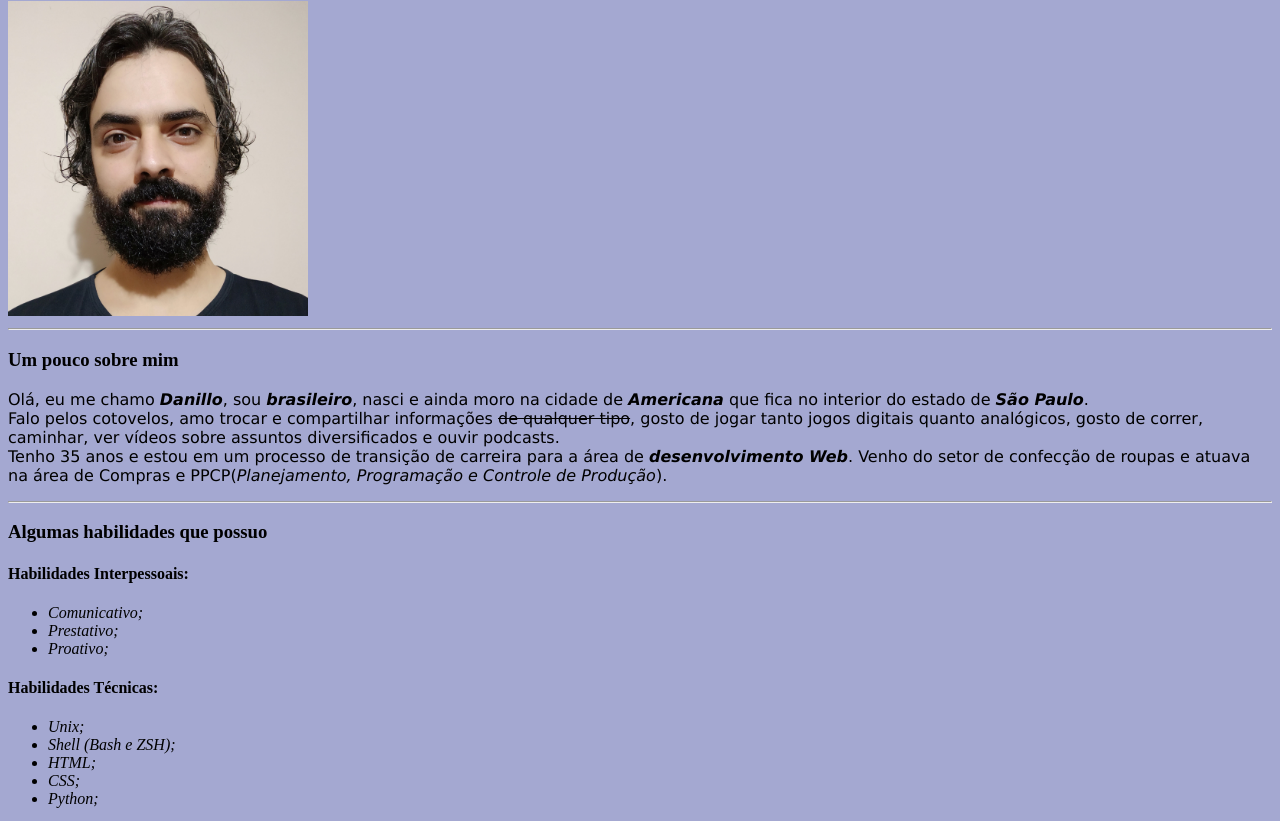
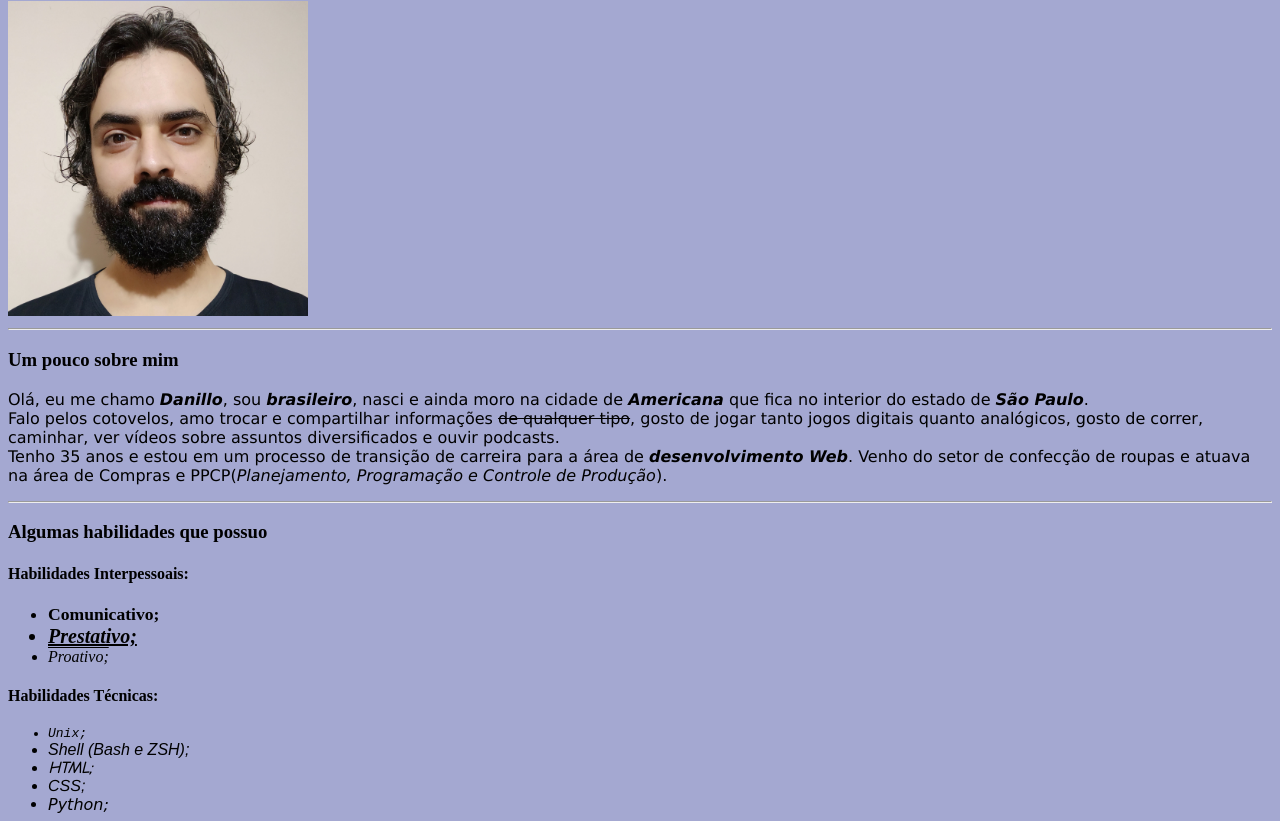
Before and after one commit to danillogoncalves/portfolio-web, a plain HTML site: page index.html in a window 1280 px wide. Shown: the part 113-934 px from the top of the page. Drawn offline with Linux system fonts and the light colour scheme; a web font is replaced by a local one.

Commit message:
Foi feito a última parte do exercício, onde pede para alterar o estilo dos itens da lista

```diff
--- a/index.html
+++ b/index.html
@@ -4,6 +4,12 @@
     <meta charset="UTF-8"/>
     <meta http-equiv="X-UA-Compatible" content="IE=edge"/>
     <meta name="viewport" content="width=device-width, initial-scale=1.0"/>
+    <link rel="preconnect" href="https://fonts.googleapis.com">
+    <link rel="preconnect" href="https://fonts.gstatic.com" crossorigin>
+    <link href="https://fonts.googleapis.com/css2?family=Comic+Neue:wght@300&display=swap" rel="stylesheet">
+    <link rel="preconnect" href="https://fonts.googleapis.com">
+    <link rel="preconnect" href="https://fonts.gstatic.com" crossorigin>
+    <link href="https://fonts.googleapis.com/css2?family=Cedarville+Cursive&display=swap" rel="stylesheet">
     <style>
         body {
             background-color: #A4A8D1;
@@ -20,11 +26,43 @@
             font-style: italic, oblique;
         }
         ul {
-            font-size: 1.25;
             font-style: italic;
         }
         .sobre_mim {
             font-family: 'Lucida Sans';
+        }
+        .comunicativo {
+            font-size: 1.1em;
+            font-weight: 700;
+            font-style: normal;
+        }
+        .prestativo {
+            font-size: 1.25em;
+            font-weight: 700;
+            text-decoration: underline;
+            font-style: oblique;
+        }
+        .proativo {
+            font-size: 1em;
+            font-weight: 400;
+            text-decoration: overline;
+            font-style: italic;
+        }
+        .unix {
+            font-family: monospace;
+        }
+        .shell {
+            font-family: sans-serif;
+        }
+        .html {
+            font-family: 'Comic Neue', cursive;
+            font-weight: 700;
+        }
+        .css {
+            font-family: Helvetica;
+        }
+        .python{
+            font-family: 'Cedarville Cursive', cursive;
         }
     </style>
     <title>Portfólio Web | Danillo Gonçalves Batista</title>
@@ -40,17 +78,17 @@
     <h3 id="habilidades">Algumas habilidades que possuo</h3>
     <h4>Habilidades Interpessoais:</h4>
     <ul>
-        <li>Comunicativo;</li>
-        <li>Prestativo;</li>
-        <li>Proativo;</li>
+        <li class="comunicativo">Comunicativo;</li>
+        <li class="prestativo">Prestativo;</li>
+        <li class="proativo">Proativo;</li>
     </ul>
     <h4>Habilidades Técnicas:</h4>
     <ul>
-        <li>Unix;</li>
-        <li>Shell (Bash e ZSH);</li>
-        <li>HTML;</li>
-        <li>CSS;</li>
-        <li>Python;</li>
+        <li class="unix">Unix;</li>
+        <li class="shell">Shell (Bash e ZSH);</li>
+        <li class="html">HTML;</li>
+        <li class="css">CSS;</li>
+        <li class="python">Python;</li>
     </ul>
     <p>Se fosse destacar alguma habilidade que possuo seria de ser <strong>Prestativa</strong>.</p>
     <hr/>
```
